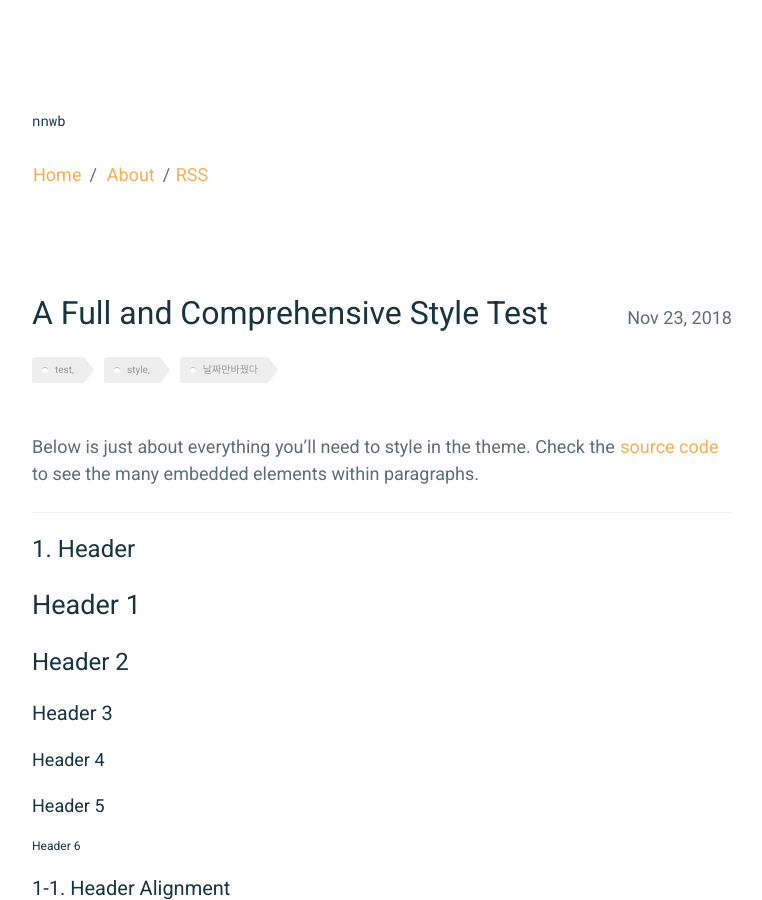
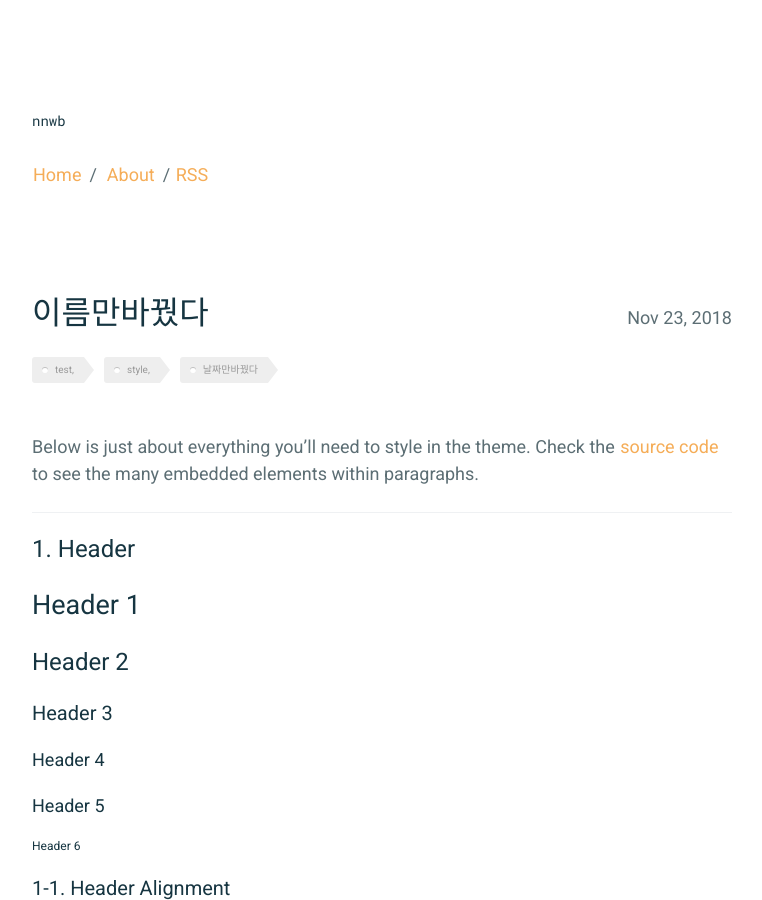
Before and after one commit to nnwb/nnwb.github.io, a Jekyll site: the page built from _posts/2018-11-23-style-test 복사본.md, in a window 1280 px wide and 900 px high. Shown: the whole window, without its empty margins (258-1020 px from the left). Built offline with Jekyll 4.4.1, drawn with Linux system fonts in a browser that asks for light colours.

Commit message:
Update 2018-11-23-style-test 복사본.md

```diff
--- a/_posts/2018-11-23-style-test 복사본.md
+++ b/_posts/2018-11-23-style-test 복사본.md
@@ -1,6 +1,6 @@
 ---
 layout: post
-title: "A Full and Comprehensive Style Test"
+title: "이름만바꿨다"
 description: "Test post for style"
 date: 2018-11-23
 tags: test, style, 날짜만바꿨다
```
